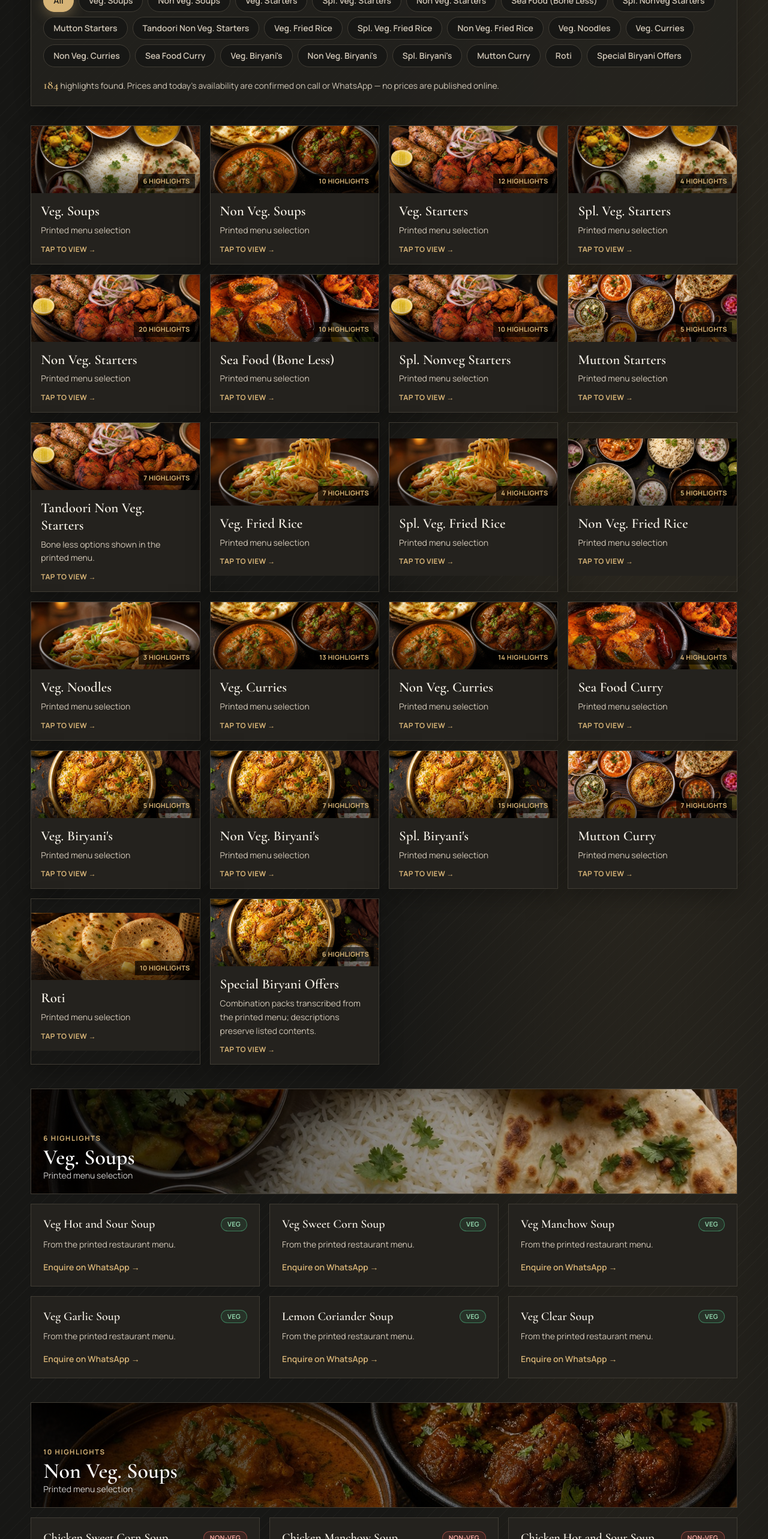
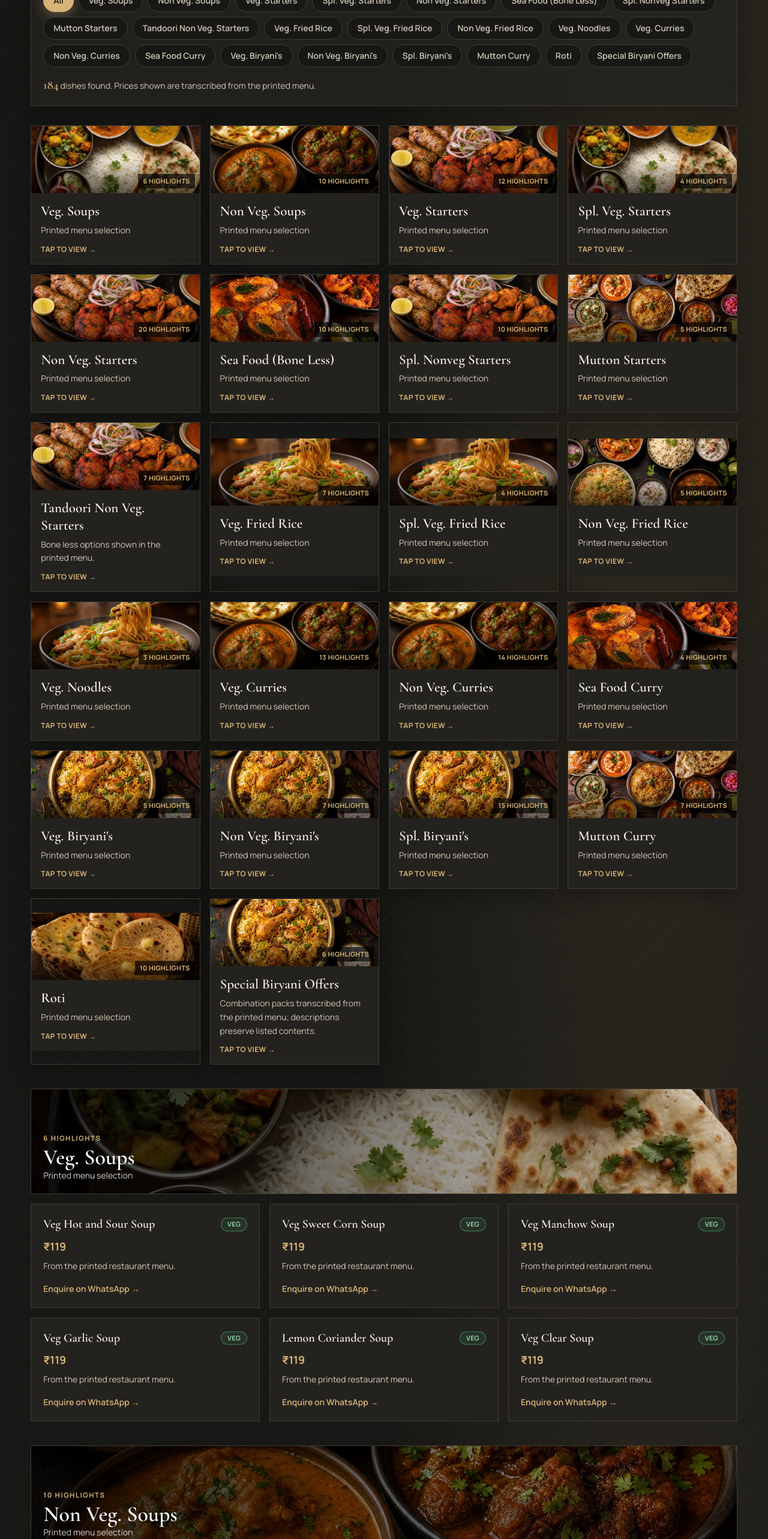
Before and after one commit to dushu2006/FullMoons, a Next.js app: page / in a window 1280 px wide. Shown: the part 3300-5866 px from the top of the page at 60% size. Built offline with nearby package versions, Linux system fonts and the light colour scheme; no server answers.

Commit message:
Display printed menu prices in the menu explorer

```diff
--- a/src/components/menu-explorer.tsx
+++ b/src/components/menu-explorer.tsx
@@ -9,6 +9,7 @@ type MenuItem = {
   name: string;
   description: string;
   diet: string;
+  price?: number;
 };
 
 type MenuCategory = {
@@ -194,9 +195,8 @@ export function MenuExplorer({ categories }: { categories: readonly MenuCategory
 
         <p aria-live="polite" className="mt-4 text-sm text-[var(--color-text-light-secondary)]">
           <span className="font-heading text-xl font-semibold text-[var(--color-accent)]">{resultCount}</span>{" "}
-          highlight{resultCount === 1 ? "" : "s"} found
-          {selected !== "All" ? ` in ${selected}` : ""}. Prices and today&apos;s availability are
-          confirmed on call or WhatsApp — no prices are published online.
+          dish{resultCount === 1 ? "" : "es"} found
+          {selected !== "All" ? ` in ${selected}` : ""}. Prices shown are transcribed from the printed menu.
         </p>
       </div>
 
@@ -256,11 +256,10 @@ export function MenuExplorer({ categories }: { categories: readonly MenuCategory
         <div className="mt-10 border border-[var(--color-border-dark)] bg-[var(--color-bg-secondary)] p-8 text-center">
           <p className="text-3xl" aria-hidden="true">🍽️</p>
           <p className="mt-2 font-heading text-2xl font-semibold text-[var(--color-text-light-primary)]">
-            No highlights match your search
+            No menu items match your search
           </p>
           <p className="mx-auto mt-2 max-w-[52ch] text-sm text-[var(--color-text-light-secondary)]">
-            Try a different word, or ask the restaurant directly — the full menu is available on call
-            and WhatsApp.
+            Try a different word, or ask the restaurant directly — try another search or choose a different category.
           </p>
           <div className="mt-5 flex flex-wrap justify-center gap-3">
             <button type="button" onClick={clearFilters} className="btn btn-primary">
@@ -300,7 +299,7 @@ export function MenuExplorer({ categories }: { categories: readonly MenuCategory
                     className="group border border-[var(--color-border-dark)] bg-[var(--color-bg-secondary)] p-5 transition duration-300 hover:-translate-y-1 hover:border-[var(--color-accent)] hover:shadow-[0_16px_40px_rgba(0,0,0,0.4)]"
                   >
                     <div className="flex items-start justify-between gap-3">
-                      <p className="font-heading text-xl font-semibold leading-snug text-[var(--color-text-light-primary)]">{item.name}</p>
+                      <div className="min-w-0"><p className="font-heading text-xl font-semibold leading-snug text-[var(--color-text-light-primary)]">{item.name}</p>{item.price !== undefined ? <p className="mt-2 text-lg font-bold text-[var(--color-accent)]">₹{item.price}</p> : null}</div>
                       <span
                         className={`mt-0.5 shrink-0 rounded-full border px-2.5 py-0.5 text-[11px] font-bold uppercase tracking-wide ${
                           item.diet === "veg"
```
